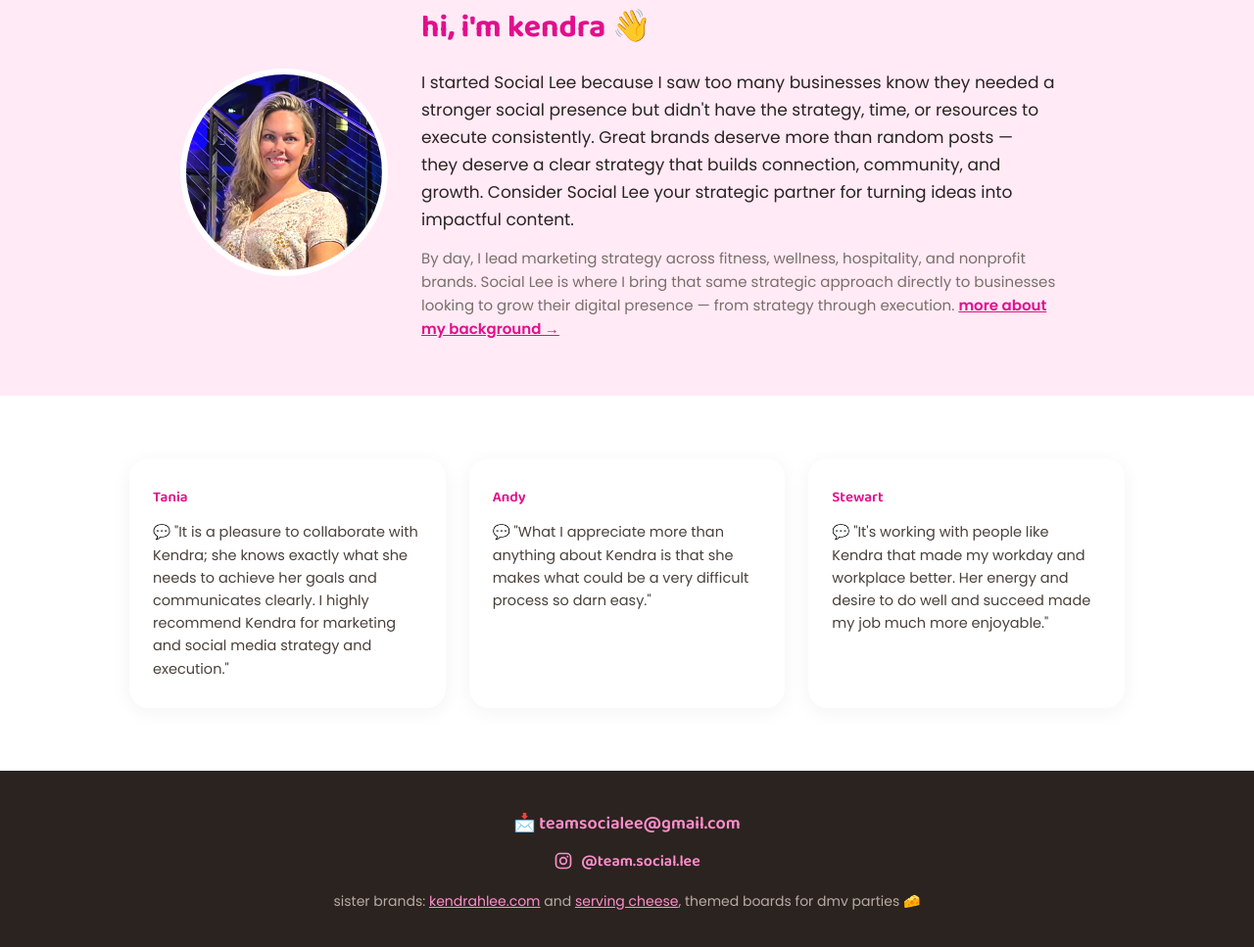
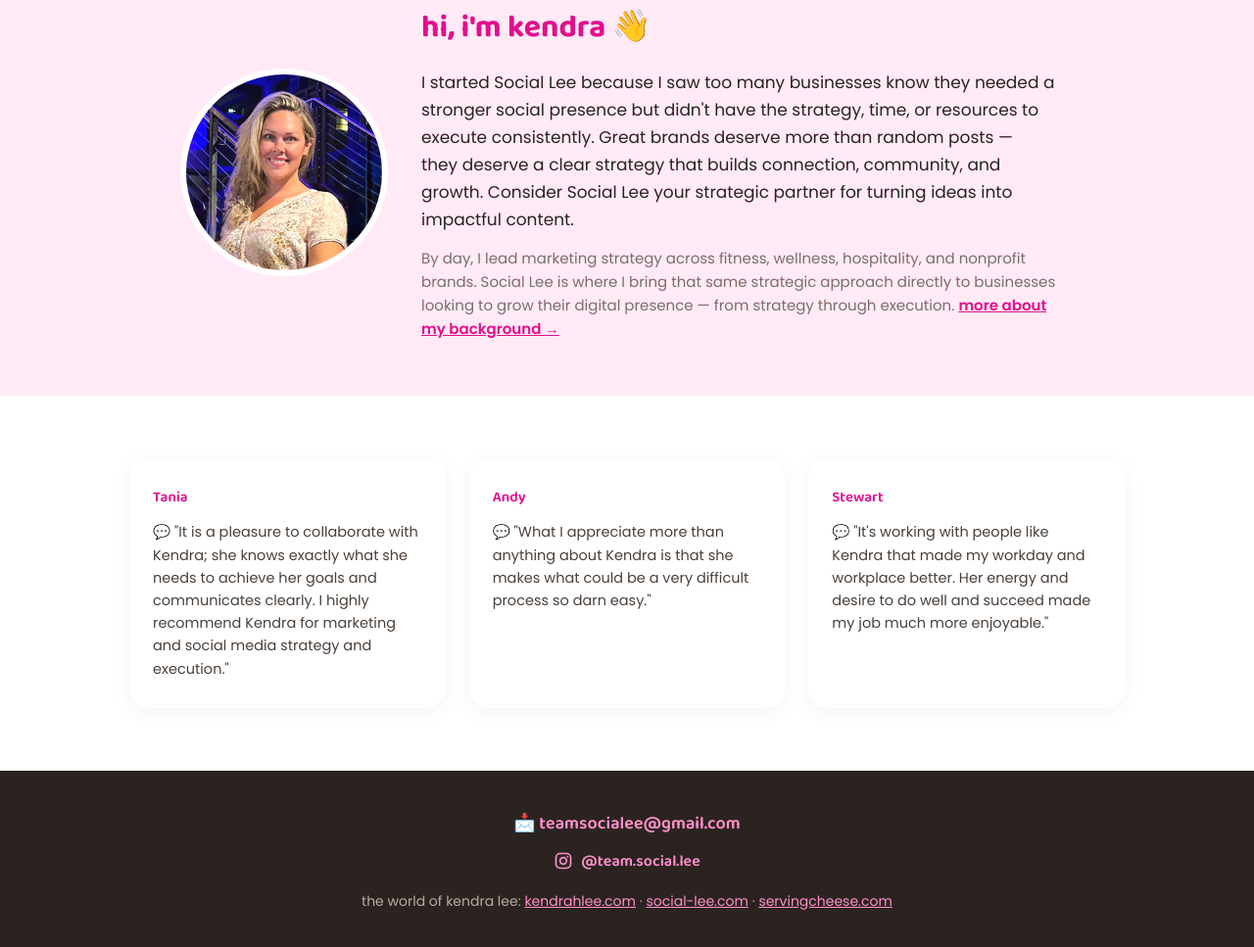
Before and after one commit to kendrahlee-portfolio/social-lee, a plain HTML site: page index.html in a window 1280 px wide. Shown: the part 2060-3027 px from the top of the page at 98% size. Drawn offline with nearby package versions, Linux system fonts and the light colour scheme.

Commit message:
Footer: links to all three sites
Co-Authored-By: Claude Opus 5.5 <noreply@anthropic.com>
Claude-Session: https://claude.ai/code/session_016cFfSqV6WNyx4h2Wj78jvh

```diff
--- a/index.html
+++ b/index.html
@@ -214,7 +214,7 @@
       <svg width="20" height="20" viewBox="0 0 24 24" fill="none" stroke="currentColor" stroke-width="2"><rect x="3" y="3" width="18" height="18" rx="5"/><circle cx="12" cy="12" r="4"/><circle cx="17.2" cy="6.8" r="1.1" fill="currentColor" stroke="none"/></svg>
       @team.social.lee
     </a>
-    <p style="margin: 6px 0 0; font-size: 14px; color: #B8ABA3;">sister brands: <a href="https://kendrahlee.com" target="_blank" rel="noopener" style="color: #FF8FCB;">kendrahlee.com</a> and <a href="https://servingcheese.com" target="_blank" rel="noopener" style="color: #FF8FCB;">serving cheese</a>, themed boards for dmv parties 🧀</p>
+    <p style="margin: 6px 0 0; font-size: 14px; color: #B8ABA3;">the world of kendra lee: <a href="https://kendrahlee.com" target="_blank" rel="noopener" style="color: #FF8FCB;">kendrahlee.com</a> · <a href="https://social-lee.com" style="color: #FF8FCB;">social-lee.com</a> · <a href="https://servingcheese.com" target="_blank" rel="noopener" style="color: #FF8FCB;">servingcheese.com</a></p>
   </footer>
 
 </div>
```
